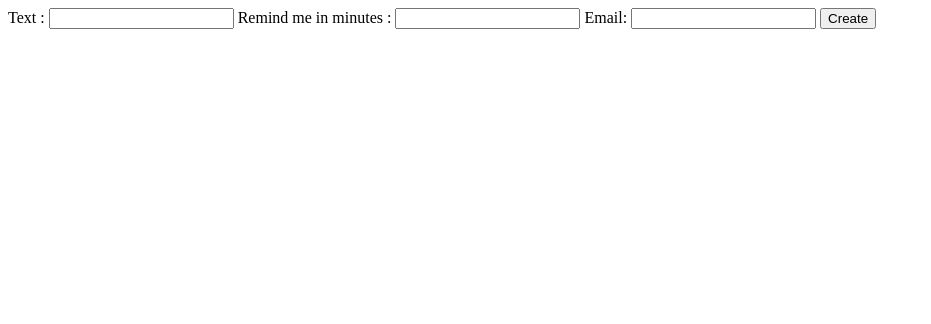
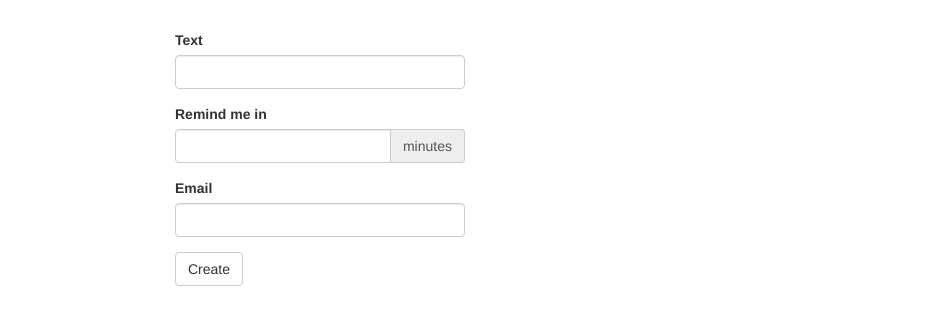
Before and after one commit to nguyenkims/nodejs-vninfo, a website: page reminder/public/index.html in a window 1280 px wide. Shown: the whole page, without its empty margins (0-931 px from the left). Drawn offline with nearby package versions, Linux system fonts and the light colour scheme; no server answers.

Commit message:
Prettify page using bootstrap

```diff
--- a/reminder/public/index.html
+++ b/reminder/public/index.html
@@ -3,23 +3,44 @@
 <html ng-app="reminderApp">
 <head>
 	<title> Reminder app </title>
+
+	<link rel="stylesheet" href="//maxcdn.bootstrapcdn.com/bootstrap/3.2.0/css/bootstrap.min.css">
+	<link rel="stylesheet" type="text/css" href="style.css">
+
 	<script src="//ajax.googleapis.com/ajax/libs/angularjs/1.0.8/angular.min.js"></script>
 	<script src="client.js"></script>
 </head>
 <body ng-controller="mainCtrl">
-
-	<div ng-repeat="re in reminderList">
-		<div> Text : {{re.text}} </div>
-		<div> Remind in {{getMinuteDiff(re.time)}} mins	</div>
-		<div> The reminder will be sent to {{re.mail}} </div>
+	<div class="col-md-4 col-sm-4">
+		<form ng-submit="create(toCreate)">
+			<div class="form-group">
+				<label>Text</label>
+				<input class="form-control" type="text" ng-model="toCreate.text">
+			</div>
+			<div class="form-group">
+				<label>Remind me in </label>
+				<div class="input-group">
+					<input class="form-control" type="number" ng-model="toCreate.nbMins">
+					<span class="input-group-addon">minutes</span>
+				</div>
+			</div>
+			<div class="form-group">
+				<label>Email </label>
+				<input type="email" class="form-control" ng-model="toCreate.mail">
+			</div>
+			<input type="submit" class="btn btn-default" value="Create" >
+		</form>
 	</div>
-
-	<form ng-submit="create(toCreate)">
-		Text : <input type="text" ng-model="toCreate.text">
-		Remind me in minutes : <input type="number" ng-model="toCreate.nbMins">
-		Email: <input type="email" ng-model="toCreate.mail">
-		<input type="submit" value="Create" >
-	</form>
-
+	<div class="col-md-8 col-sm-8">
+		<div ng-repeat="re in reminderList" class="alert alert-info">
+			<h3> {{re.text}} </h3>
+			<p>
+				<span class="glyphicon glyphicon-time"></span> In {{getMinuteDiff(re.time)}} mins
+			</p>
+			<p>
+				<span class="glyphicon glyphicon-envelope"></span> {{re.mail}}
+			</p>
+		</div>
+	</div>
 </body>
 </html>
--- /dev/null
+++ b/reminder/public/style.css
@@ -0,0 +1,5 @@
+body {
+	margin-top:30px;
+	margin: 30px auto;
+	max-width: 75%;
+}
```
